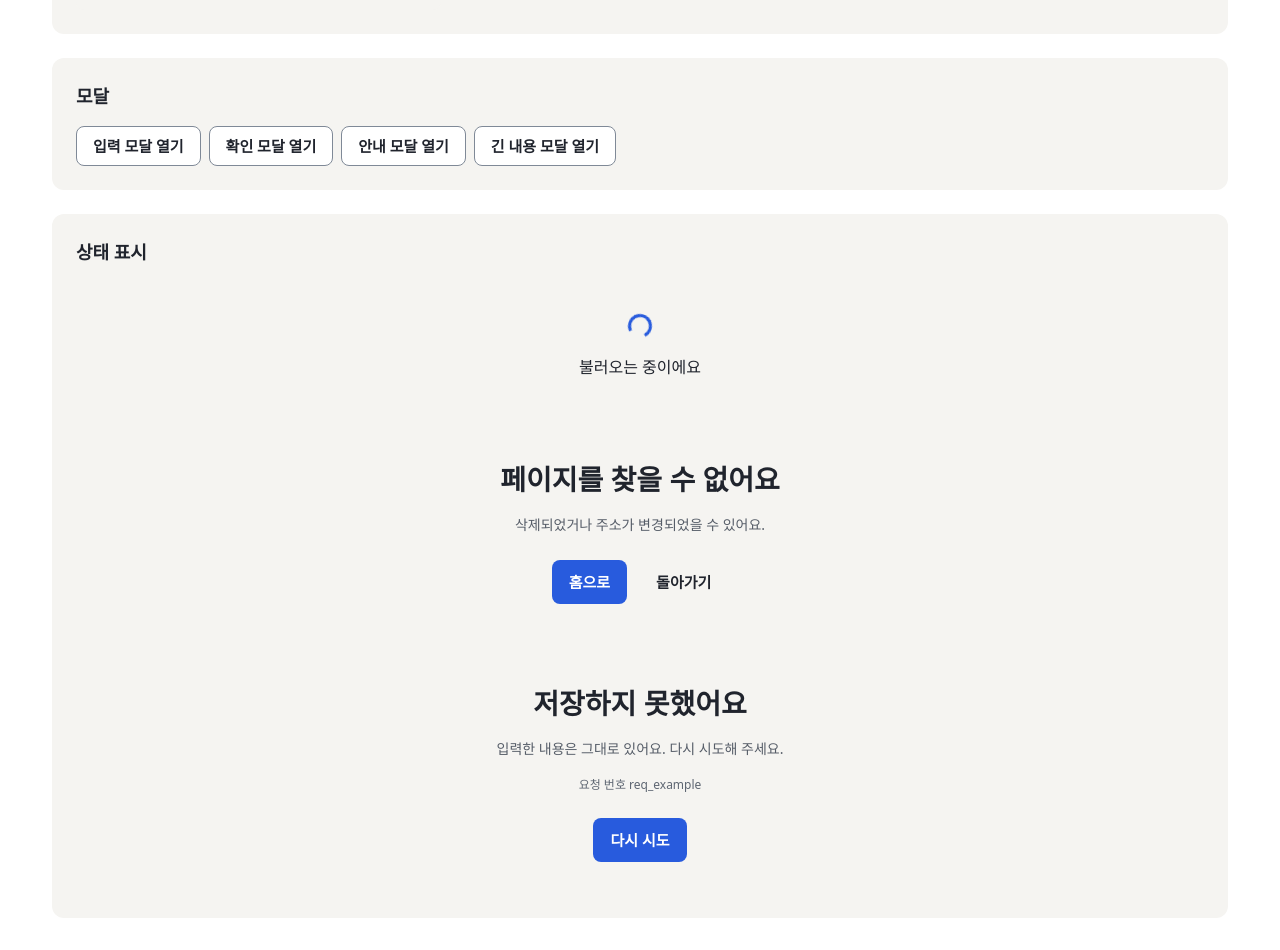
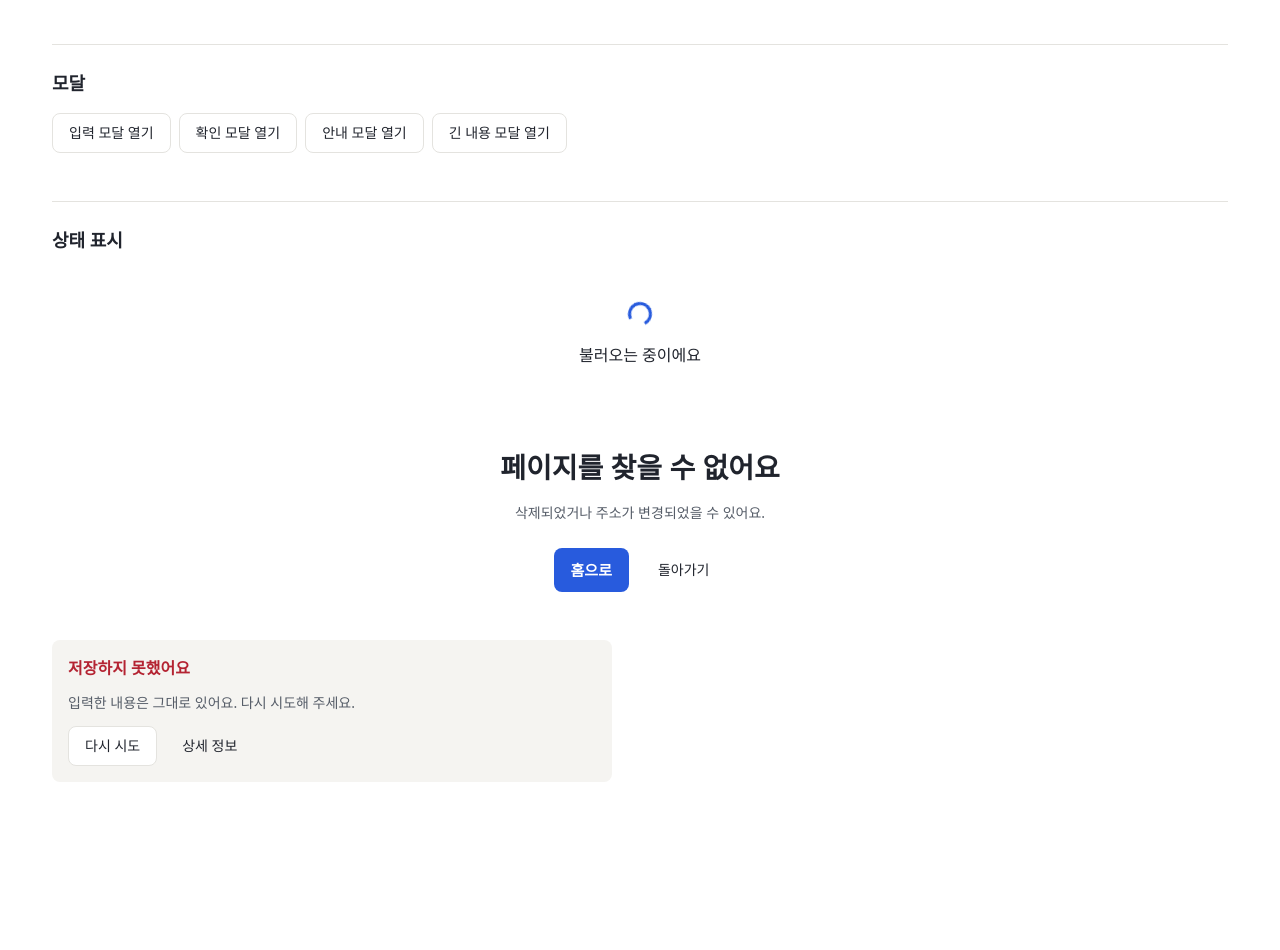
Before and after one commit to TeampleSpace/TeampleSpace-Frontend, a React (Vite) app: page /dev/ui in a window 1280 px wide. Shown: the part 1300-2250 px from the top of the page. After the commit the page ends 2138 px from the top, so only its background shows below. Built offline with nearby package versions, Linux system fonts and the light colour scheme.

Commit message:
feat/#15: 공통 버튼과 오류 안내, 모달 디자인 개선

```diff
--- a/src/pages/dev/UiCatalog.module.css
+++ b/src/pages/dev/UiCatalog.module.css
@@ -3,18 +3,18 @@
   flex-direction: column;
   align-items: flex-start;
   gap: var(--space-16);
-  padding: var(--space-24);
-  border-radius: var(--radius-lg);
-  background: var(--color-subtle);
+  padding: var(--space-24) 0;
+  border-top: 1px solid var(--color-border);
 }
 
-.section > * {
+:where(.section > *) {
   max-width: 100%;
 }
 
 .row {
   display: flex;
   flex-wrap: wrap;
+  align-items: center;
   gap: var(--space-control-gap);
 }
 
--- a/src/pages/dev/UiCatalog.tsx
+++ b/src/pages/dev/UiCatalog.tsx
@@ -33,7 +33,9 @@ const texts = [
   ['dialog-title', '확인 모달 제목'],
   ['lead', '입력 값과 설명 본문'],
   ['body', '일반 UI 본문'],
-  ['button', '버튼'],
+  ['button', '주요 버튼'],
+  ['button-secondary', '보조 버튼과 텍스트 버튼'],
+  ['status-title', '오류 안내 제목'],
   ['meta', '보조 정보'],
   ['nav', '탐색과 입력 이름'],
 ]
@@ -162,7 +164,7 @@ export default function UiCatalog() {
           title="저장하지 못했어요"
           description="입력한 내용은 그대로 있어요. 다시 시도해 주세요."
           requestId="req_example"
-          action={<Button>다시 시도</Button>}
+          action={<Button variant="secondary">다시 시도</Button>}
         />
       </section>
 
@@ -212,16 +214,9 @@ export default function UiCatalog() {
         title="잠시 후 다시 시도해주세요"
         description="요청이 많아 처리에 시간이 걸리고 있어요."
         onClose={close}
-        footer={
-          <>
-            <Button onClick={close}>다시 시도</Button>
-            <Button variant="secondary" onClick={close}>
-              닫기
-            </Button>
-          </>
-        }
+        footer={<Button onClick={close}>다시 시도</Button>}
       >
-        <p className={styles.info}>입력한 내용은 유지됩니다.</p>
+        <p>입력한 내용은 유지됩니다.</p>
       </Modal>
 
       <Modal
--- a/src/shared/styles/tokens.css
+++ b/src/shared/styles/tokens.css
@@ -17,7 +17,7 @@
   --color-accent-soft: #fff0e3;
   --color-accent-bright: #f27c36;
   --color-border: #e4e3df;
-  /* 입력창과 보조 버튼의 테두리 */
+  /* 입력창처럼 경계를 분명히 보여야 하는 조작부 */
   --color-border-control: #7f8997;
   --color-danger: #b42332;
   --color-danger-soft: #fff0f0;
@@ -35,6 +35,8 @@
   --text-lead: 400 16px/26px var(--font-body);
   --text-body: 400 14px/22px var(--font-body);
   --text-button: 600 15px/22px var(--font-body);
+  --text-button-secondary: 500 14px/20px var(--font-body);
+  --text-status-title: 600 16px/24px var(--font-body);
   --text-meta: 400 12px/18px var(--font-body);
   --text-nav: 500 14px/22px var(--font-body);
 
@@ -57,8 +59,9 @@
   --button-height-regular: 40px;
   --control-height: 48px;
   --content-width: 1176px;
-  --dialog-width: 640px;
+  --dialog-width: 560px;
   --dialog-width-form: 760px;
+  --status-width: 640px;
 
   /* 모서리 */
   --radius-md: 8px;
--- a/src/shared/ui/Button.module.css
+++ b/src/shared/ui/Button.module.css
@@ -3,48 +3,51 @@
   align-items: center;
   justify-content: center;
   gap: var(--space-control-gap);
+  max-width: 100%;
   min-height: var(--button-height-regular);
   padding: var(--space-8) var(--space-16);
   border: 1px solid transparent;
   border-radius: var(--radius-md);
   background: transparent;
   color: var(--color-ink);
-  font: var(--text-button);
+  font: var(--text-button-secondary);
   text-align: center;
   cursor: pointer;
 }
 
 .primary {
   min-height: var(--button-height-primary);
+  font: var(--text-button);
   background: var(--color-primary);
   color: var(--color-on-primary);
 }
 
-.primary:hover {
+.primary:not(:disabled, [aria-disabled='true']):hover {
   background: var(--color-primary-hover);
 }
 
-.primary:active {
+.primary:not(:disabled, [aria-disabled='true']):active {
   background: var(--color-primary-pressed);
 }
 
 .secondary {
   background: var(--color-surface);
-  border-color: var(--color-border-control);
+  border-color: var(--color-border);
 }
 
-.secondary:hover,
-.text:hover {
+.secondary:not(:disabled, [aria-disabled='true']):hover,
+.text:not(:disabled, [aria-disabled='true']):hover {
   background: var(--color-subtle);
 }
 
-.secondary:active,
-.text:active {
+.secondary:not(:disabled, [aria-disabled='true']):active,
+.text:not(:disabled, [aria-disabled='true']):active {
   background: var(--color-muted);
 }
 
 .danger {
   min-height: var(--button-height-primary);
+  font: var(--text-button);
   background: var(--color-danger);
   color: var(--color-surface);
 }
--- a/src/shared/ui/Modal.module.css
+++ b/src/shared/ui/Modal.module.css
@@ -3,7 +3,7 @@
   max-height: calc(100dvh - 32px);
   padding: 0;
   border: none;
-  border-radius: var(--radius-xl);
+  border-radius: var(--radius-lg);
   background: var(--color-surface);
   color: var(--color-ink);
   overflow: hidden;
@@ -11,6 +11,7 @@
 
 .form {
   width: min(var(--dialog-width-form), calc(100vw - 32px));
+  border-radius: var(--radius-xl);
 }
 
 .dialog::backdrop {
@@ -20,10 +21,15 @@
 .panel {
   display: flex;
   flex-direction: column;
+  gap: var(--space-16);
+  max-height: calc(100dvh - 32px);
+  padding: var(--space-24);
+  overflow-y: auto;
+}
+
+.form .panel {
   gap: var(--space-24);
-  max-height: calc(100dvh - 32px);
   padding: var(--space-32);
-  overflow-y: auto;
 }
 
 .header {
@@ -34,6 +40,7 @@
 
 .header > button {
   flex: none;
+  align-self: flex-start;
 }
 
 .titles {
@@ -68,17 +75,21 @@
 .footer {
   display: flex;
   flex-wrap: wrap;
-  align-items: flex-start;
-  gap: var(--space-12);
+  align-items: center;
+  gap: var(--space-8);
+  padding-top: var(--space-8);
 }
 
 .form .footer {
   justify-content: flex-end;
   min-height: var(--control-height);
+  gap: var(--space-12);
+  padding-top: 0;
 }
 
 @media (max-width: 480px) {
-  .panel {
+  .panel,
+  .form .panel {
     padding: var(--space-20);
   }
 }
--- a/src/shared/ui/Modal.tsx
+++ b/src/shared/ui/Modal.tsx
@@ -7,7 +7,7 @@ type Props = {
   open: boolean
   title: string
   description?: string
-  // dialog는 확인과 안내에 쓰는 640px, form은 입력이 여러 개인 760px 모달이다
+  // dialog는 간결한 확인과 안내에 쓰는 560px, form은 입력이 여러 개인 760px 모달이다
   size?: 'dialog' | 'form'
   onClose: () => void
   children?: ReactNode
--- a/src/shared/ui/StatusPanel.module.css
+++ b/src/shared/ui/StatusPanel.module.css
@@ -4,7 +4,7 @@
   align-items: center;
   gap: var(--space-16);
   width: 100%;
-  max-width: var(--dialog-width);
+  max-width: var(--status-width);
   /* 남는 공간의 가운데에 둔다 */
   margin: auto;
   padding: var(--space-32);
@@ -20,13 +20,29 @@
   font: var(--text-lead);
 }
 
+.error {
+  align-items: flex-start;
+  gap: var(--space-12);
+  max-width: var(--dialog-width);
+  margin: 0;
+  padding: var(--space-16);
+  border-radius: var(--radius-md);
+  background: var(--color-subtle);
+  text-align: left;
+}
+
+.error .title {
+  font: var(--text-status-title);
+  color: var(--color-danger);
+}
+
 .description {
   color: var(--color-secondary);
 }
 
 .meta {
   font: var(--text-meta);
-  color: var(--color-tertiary);
+  color: var(--color-secondary);
 }
 
 .actions {
@@ -36,6 +52,12 @@
   justify-content: center;
   gap: var(--space-12);
   margin-top: var(--space-8);
+}
+
+.error .actions {
+  justify-content: flex-start;
+  gap: var(--space-8);
+  margin-top: 0;
 }
 
 .spinner {
--- a/src/shared/ui/StatusPanel.tsx
+++ b/src/shared/ui/StatusPanel.tsx
@@ -1,4 +1,6 @@
+import { useId, useState } from 'react'
 import type { ReactNode } from 'react'
+import { Button } from './Button.tsx'
 import styles from './StatusPanel.module.css'
 
 type Props = {
@@ -10,7 +12,7 @@ type Props = {
   action?: ReactNode
 }
 
-// 로딩, 빈 상태, 오류를 화면 가운데의 안내 문구 틀로 표시한다
+// 오류는 간결한 안내로, 로딩과 빈 상태는 가운데 안내로 표시한다
 export function StatusPanel({
   kind,
   title,
@@ -18,6 +20,9 @@ export function StatusPanel({
   requestId,
   action,
 }: Props) {
+  const detailsId = useId()
+  const [detailsOpen, setDetailsOpen] = useState(false)
+
   return (
     <div
       className={[styles.panel, styles[kind]].join(' ')}
@@ -28,8 +33,26 @@ export function StatusPanel({
       )}
       <p className={styles.title}>{title}</p>
       {description && <p className={styles.description}>{description}</p>}
-      {requestId && <p className={styles.meta}>요청 번호 {requestId}</p>}
-      {action && <div className={styles.actions}>{action}</div>}
+      {(action || requestId) && (
+        <div className={styles.actions}>
+          {action}
+          {requestId && (
+            <Button
+              variant="text"
+              aria-expanded={detailsOpen}
+              aria-controls={detailsId}
+              onClick={() => setDetailsOpen((open) => !open)}
+            >
+              상세 정보
+            </Button>
+          )}
+        </div>
+      )}
+      {requestId && (
+        <p id={detailsId} className={styles.meta} hidden={!detailsOpen}>
+          요청 번호 {requestId}
+        </p>
+      )}
     </div>
   )
 }
```
Also changed, not shown: 1 other file (tests, documents, lock files or other folders).
